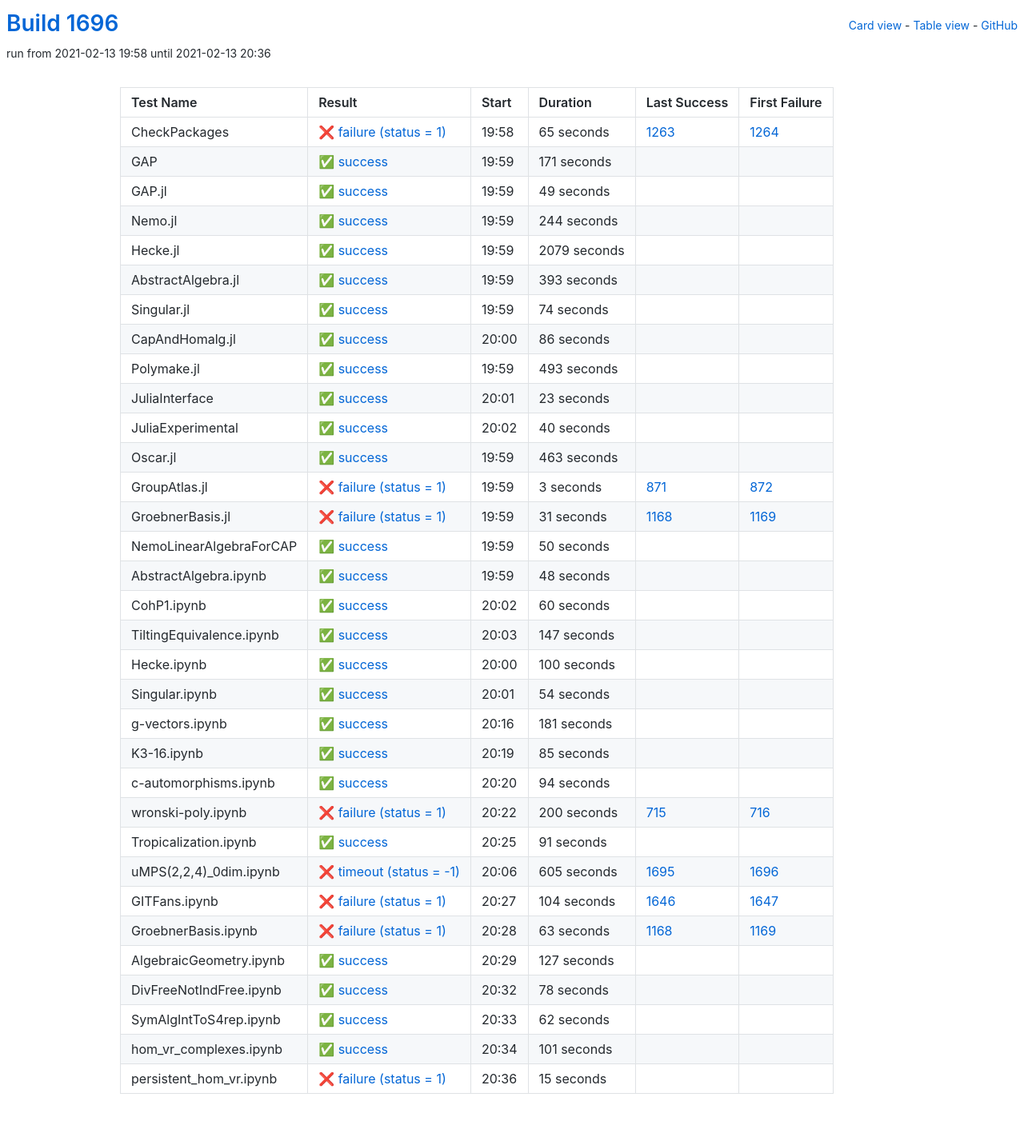
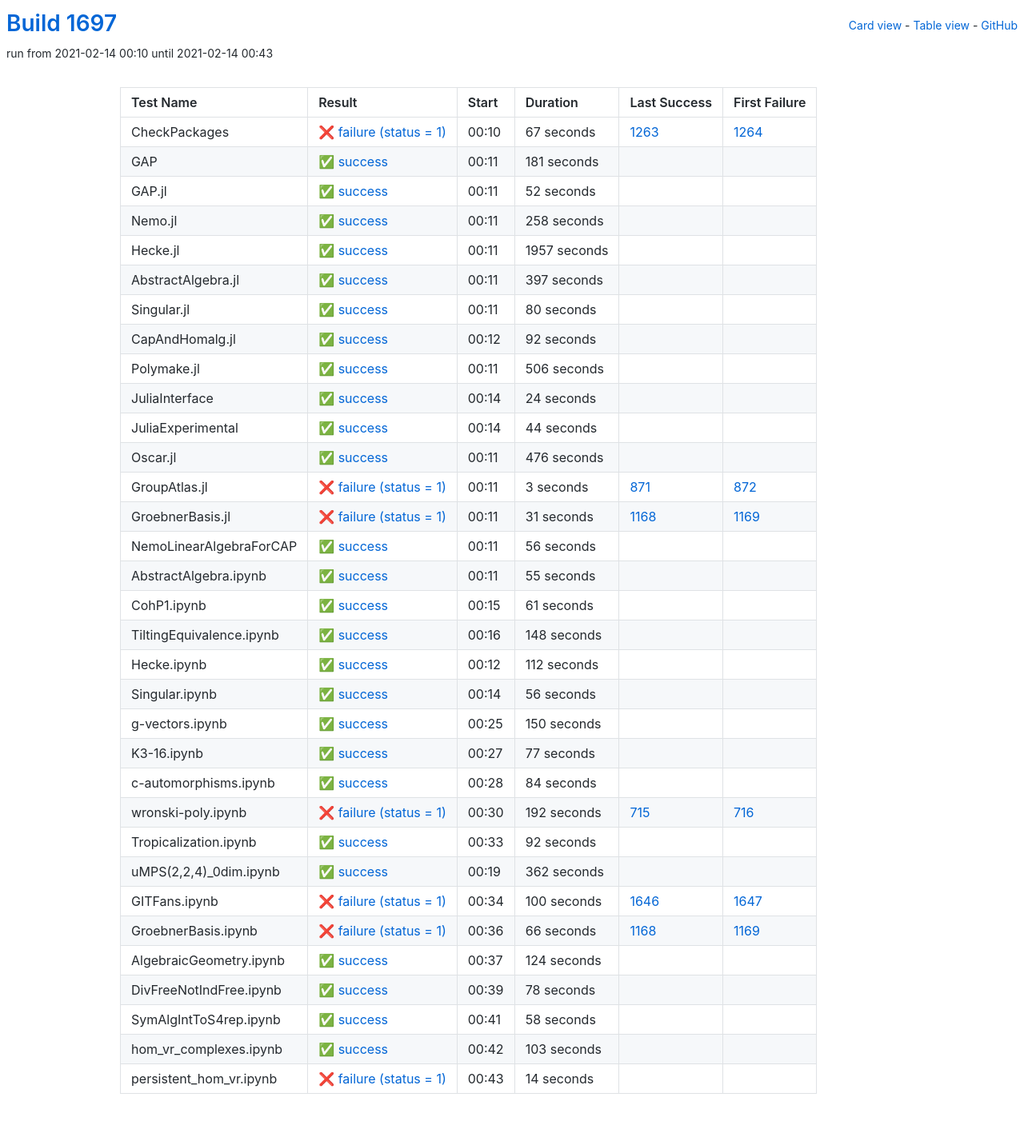
Before and after one commit to oscar-system/oscar-ci-status-stable, a Jekyll site: the page built from table.html, in a window 1280 px wide. Shown: the whole page at 80% size. Built offline with Jekyll 4.4.1, drawn with Linux system fonts in a browser that asks for light colours.

Commit message:
Build #1697

```diff
--- a/_data/ci.yml
+++ b/_data/ci.yml
@@ -1,6 +1,6 @@
 ---
-build: 1696
-build_url: https://oscarci.mathematik.uni-kl.de/job/oscar-stable/1696/
+build: 1697
+build_url: https://oscarci.mathematik.uni-kl.de/job/oscar-stable/1697/
 job: oscar-stable
 organization: oscar-system
 repo: oscar-ci-status-stable
@@ -8,152 +8,152 @@ repourl: https://github.com/oscar-system/oscar-ci-status-stable
 tests:
 - name: CheckPackages
   id: checkpackages
-  log: https://oscarci.mathematik.uni-kl.de/job/oscar-stable/1696/artifact/logs/build-1696/CheckPackages.log
-  start: 2021-02-13 19:58
+  log: https://oscarci.mathematik.uni-kl.de/job/oscar-stable/1697/artifact/logs/build-1697/CheckPackages.log
+  start: 2021-02-14 00:10
   success: false
   exitcode: 1
   status: failure
-  duration: 65
+  duration: 67
   last_success: 1263
   last_success_url: https://oscarci.mathematik.uni-kl.de/job/oscar-stable/1263/
   first_failure: 1264
   first_failure_url: https://oscarci.mathematik.uni-kl.de/job/oscar-stable/1264/
 - name: GAP
   id: gap
-  log: https://oscarci.mathematik.uni-kl.de/job/oscar-stable/1696/artifact/logs/build-1696/GAP.log
-  start: 2021-02-13 19:59
+  log: https://oscarci.mathematik.uni-kl.de/job/oscar-stable/1697/artifact/logs/build-1697/GAP.log
+  start: 2021-02-14 00:11
   success: true
   exitcode: 0
   status: success
-  duration: 171
+  duration: 181
   last_success: false
   last_success_url:
   first_failure: false
   first_failure_url:
 - name: GAP.jl
   id: gap-jl
-  log: https://oscarci.mathematik.uni-kl.de/job/oscar-stable/1696/artifact/logs/build-1696/GAP.jl.log
-  start: 2021-02-13 19:59
+  log: https://oscarci.mathematik.uni-kl.de/job/oscar-stable/1697/artifact/logs/build-1697/GAP.jl.log
+  start: 2021-02-14 00:11
   success: true
   exitcode: 0
   status: success
-  duration: 49
+  duration: 52
   last_success: false
   last_success_url:
   first_failure: false
   first_failure_url:
 - name: Nemo.jl
   id: nemo-jl
-  log: https://oscarci.mathematik.uni-kl.de/job/oscar-stable/1696/artifact/logs/build-1696/Nemo.jl.log
-  start: 2021-02-13 19:59
+  log: https://oscarci.mathematik.uni-kl.de/job/oscar-stable/1697/artifact/logs/build-1697/Nemo.jl.log
+  start: 2021-02-14 00:11
   success: true
   exitcode: 0
   status: success
-  duration: 244
+  duration: 258
   last_success: false
   last_success_url:
   first_failure: false
   first_failure_url:
 - name: Hecke.jl
   id: hecke-jl
-  log: https://oscarci.mathematik.uni-kl.de/job/oscar-stable/1696/artifact/logs/build-1696/Hecke.jl.log
-  start: 2021-02-13 19:59
+  log: https://oscarci.mathematik.uni-kl.de/job/oscar-stable/1697/artifact/logs/build-1697/Hecke.jl.log
+  start: 2021-02-14 00:11
   success: true
   exitcode: 0
   status: success
-  duration: 2079
+  duration: 1957
   last_success: false
   last_success_url:
   first_failure: false
   first_failure_url:
 - name: AbstractAlgebra.jl
   id: abstractalgebra-jl
-  log: https://oscarci.mathematik.uni-kl.de/job/oscar-stable/1696/artifact/logs/build-1696/AbstractAlgebra.jl.log
-  start: 2021-02-13 19:59
+  log: https://oscarci.mathematik.uni-kl.de/job/oscar-stable/1697/artifact/logs/build-1697/AbstractAlgebra.jl.log
+  start: 2021-02-14 00:11
   success: true
   exitcode: 0
   status: success
-  duration: 393
+  duration: 397
   last_success: false
   last_success_url:
   first_failure: false
   first_failure_url:
 - name: Singular.jl
   id: singular-jl
-  log: https://oscarci.mathematik.uni-kl.de/job/oscar-stable/1696/artifact/logs/build-1696/Singular.jl.log
-  start: 2021-02-13 19:59
+  log: https://oscarci.mathematik.uni-kl.de/job/oscar-stable/1697/artifact/logs/build-1697/Singular.jl.log
+  start: 2021-02-14 00:11
   success: true
   exitcode: 0
   status: success
-  duration: 74
+  duration: 80
   last_success: false
   last_success_url:
   first_failure: false
   first_failure_url:
 - name: CapAndHomalg.jl
   id: capandhomalg-jl
-  log: https://oscarci.mathematik.uni-kl.de/job/oscar-stable/1696/artifact/logs/build-1696/CapAndHomalg.jl.log
-  start: 2021-02-13 20:00
+  log: https://oscarci.mathematik.uni-kl.de/job/oscar-stable/1697/artifact/logs/build-1697/CapAndHomalg.jl.log
+  start: 2021-02-14 00:12
   success: true
   exitcode: 0
   status: success
-  duration: 86
+  duration: 92
   last_success: false
   last_success_url:
   first_failure: false
   first_failure_url:
 - name: Polymake.jl
   id: polymake-jl
-  log: https://oscarci.mathematik.uni-kl.de/job/oscar-stable/1696/artifact/logs/build-1696/Polymake.jl.log
-  start: 2021-02-13 19:59
+  log: https://oscarci.mathematik.uni-kl.de/job/oscar-stable/1697/artifact/logs/build-1697/Polymake.jl.log
+  start: 2021-02-14 00:11
   success: true
   exitcode: 0
   status: success
-  duration: 493
+  duration: 506
   last_success: false
   last_success_url:
   first_failure: false
   first_failure_url:
 - name: JuliaInterface
   id: juliainterface
-  log: https://oscarci.mathematik.uni-kl.de/job/oscar-stable/1696/artifact/logs/build-1696/JuliaInterface.log
-  start: 2021-02-13 20:01
+  log: https://oscarci.mathematik.uni-kl.de/job/oscar-stable/1697/artifact/logs/build-1697/JuliaInterface.log
+  start: 2021-02-14 00:14
   success: true
   exitcode: 0
   status: success
-  duration: 23
+  duration: 24
   last_success: false
   last_success_url:
   first_failure: false
   first_failure_url:
 - name: JuliaExperimental
   id: juliaexperimental
-  log: https://oscarci.mathematik.uni-kl.de/job/oscar-stable/1696/artifact/logs/build-1696/JuliaExperimental.log
-  start: 2021-02-13 20:02
+  log: https://oscarci.mathematik.uni-kl.de/job/oscar-stable/1697/artifact/logs/build-1697/JuliaExperimental.log
+  start: 2021-02-14 00:14
   success: true
   exitcode: 0
   status: success
-  duration: 40
+  duration: 44
   last_success: false
   last_success_url:
   first_failure: false
   first_failure_url:
 - name: Oscar.jl
   id: oscar-jl
-  log: https://oscarci.mathematik.uni-kl.de/job/oscar-stable/1696/artifact/logs/build-1696/Oscar.jl.log
-  start: 2021-02-13 19:59
+  log: https://oscarci.mathematik.uni-kl.de/job/oscar-stable/1697/artifact/logs/build-1697/Oscar.jl.log
+  start: 2021-02-14 00:11
   success: true
   exitcode: 0
   status: success
-  duration: 463
+  duration: 476
   last_success: false
   last_success_url:
   first_failure: false
   first_failure_url:
 - name: GroupAtlas.jl
   id: groupatlas-jl
-  log: https://oscarci.mathematik.uni-kl.de/job/oscar-stable/1696/artifact/logs/build-1696/GroupAtlas.jl.log
-  start: 2021-02-13 19:59
+  log: https://oscarci.mathematik.uni-kl.de/job/oscar-stable/1697/artifact/logs/build-1697/GroupAtlas.jl.log
+  start: 2021-02-14 00:11
   success: false
   exitcode: 1
   status: failure
@@ -164,8 +164,8 @@ tests:
   first_failure_url: https://oscarci.mathematik.uni-kl.de/job/oscar-stable/872/
 - name: GroebnerBasis.jl
   id: groebnerbasis-jl
-  log: https://oscarci.mathematik.uni-kl.de/job/oscar-stable/1696/artifact/logs/build-1696/GroebnerBasis.jl.log
-  start: 2021-02-13 19:59
+  log: https://oscarci.mathematik.uni-kl.de/job/oscar-stable/1697/artifact/logs/build-1697/GroebnerBasis.jl.log
+  start: 2021-02-14 00:11
   success: false
   exitcode: 1
   status: failure
@@ -176,188 +176,188 @@ tests:
   first_failure_url: https://oscarci.mathematik.uni-kl.de/job/oscar-stable/1169/
 - name: NemoLinearAlgebraForCAP
   id: nemolinearalgebraforcap
-  log: https://oscarci.mathematik.uni-kl.de/job/oscar-stable/1696/artifact/logs/build-1696/NemoLinearAlgebraForCAP.log
-  start: 2021-02-13 19:59
+  log: https://oscarci.mathematik.uni-kl.de/job/oscar-stable/1697/artifact/logs/build-1697/NemoLinearAlgebraForCAP.log
+  start: 2021-02-14 00:11
   success: true
   exitcode: 0
   status: success
-  duration: 50
+  duration: 56
   last_success: false
   last_success_url:
   first_failure: false
   first_failure_url:
 - name: AbstractAlgebra.ipynb
   id: abstractalgebra-ipynb
-  log: https://oscarci.mathematik.uni-kl.de/job/oscar-stable/1696/artifact/logs/build-1696/AbstractAlgebra.ipynb.log
-  start: 2021-02-13 19:59
+  log: https://oscarci.mathematik.uni-kl.de/job/oscar-stable/1697/artifact/logs/build-1697/AbstractAlgebra.ipynb.log
+  start: 2021-02-14 00:11
   success: true
   exitcode: 0
   status: success
-  duration: 48
+  duration: 55
   last_success: false
   last_success_url:
   first_failure: false
   first_failure_url:
 - name: CohP1.ipynb
   id: cohp1-ipynb
-  log: https://oscarci.mathematik.uni-kl.de/job/oscar-stable/1696/artifact/logs/build-1696/CohP1.ipynb.log
-  start: 2021-02-13 20:02
+  log: https://oscarci.mathematik.uni-kl.de/job/oscar-stable/1697/artifact/logs/build-1697/CohP1.ipynb.log
+  start: 2021-02-14 00:15
   success: true
   exitcode: 0
   status: success
-  duration: 60
+  duration: 61
   last_success: false
   last_success_url:
   first_failure: false
   first_failure_url:
 - name: TiltingEquivalence.ipynb
   id: tiltingequivalence-ipynb
-  log: https://oscarci.mathematik.uni-kl.de/job/oscar-stable/1696/artifact/logs/build-1696/TiltingEquivalence.ipynb.log
-  start: 2021-02-13 20:03
+  log: https://oscarci.mathematik.uni-kl.de/job/oscar-stable/1697/artifact/logs/build-1697/TiltingEquivalence.ipynb.log
+  start: 2021-02-14 00:16
   success: true
   exitcode: 0
   status: success
-  duration: 147
+  duration: 148
   last_success: false
   last_success_url:
   first_failure: false
   first_failure_url:
 - name: Hecke.ipynb
   id: hecke-ipynb
-  log: https://oscarci.mathematik.uni-kl.de/job/oscar-stable/1696/artifact/logs/build-1696/Hecke.ipynb.log
-  start: 2021-02-13 20:00
+  log: https://oscarci.mathematik.uni-kl.de/job/oscar-stable/1697/artifact/logs/build-1697/Hecke.ipynb.log
+  start: 2021-02-14 00:12
   success: true
   exitcode: 0
   status: success
-  duration: 100
+  duration: 112
   last_success: false
   last_success_url:
   first_failure: false
   first_failure_url:
 - name: Singular.ipynb
   id: singular-ipynb
-  log: https://oscarci.mathematik.uni-kl.de/job/oscar-stable/1696/artifact/logs/build-1696/Singular.ipynb.log
-  start: 2021-02-13 20:01
+  log: https://oscarci.mathematik.uni-kl.de/job/oscar-stable/1697/artifact/logs/build-1697/Singular.ipynb.log
+  start: 2021-02-14 00:14
   success: true
   exitcode: 0
   status: success
-  duration: 54
+  duration: 56
   last_success: false
   last_success_url:
   first_failure: false
   first_failure_url:
 - name: g-vectors.ipynb
   id: g-vectors-ipynb
-  log: https://oscarci.mathematik.uni-kl.de/job/oscar-stable/1696/artifact/logs/build-1696/g-vectors.ipynb.log
-  start: 2021-02-13 20:16
+  log: https://oscarci.mathematik.uni-kl.de/job/oscar-stable/1697/artifact/logs/build-1697/g-vectors.ipynb.log
+  start: 2021-02-14 00:25
   success: true
   exitcode: 0
   status: success
-  duration: 181
+  duration: 150
   last_success: false
   last_success_url:
   first_failure: false
   first_failure_url:
 - name: K3-16.ipynb
   id: k3-16-ipynb
-  log: https://oscarci.mathematik.uni-kl.de/job/oscar-stable/1696/artifact/logs/build-1696/K3-16.ipynb.log
-  start: 2021-02-13 20:19
+  log: https://oscarci.mathematik.uni-kl.de/job/oscar-stable/1697/artifact/logs/build-1697/K3-16.ipynb.log
+  start: 2021-02-14 00:27
   success: true
   exitcode: 0
   status: success
-  duration: 85
+  duration: 77
   last_success: false
   last_success_url:
   first_failure: false
   first_failure_url:
 - name: c-automorphisms.ipynb
   id: c-automorphisms-ipynb
-  log: https://oscarci.mathematik.uni-kl.de/job/oscar-stable/1696/artifact/logs/build-1696/c-automorphisms.ipynb.log
-  start: 2021-02-13 20:20
+  log: https://oscarci.mathematik.uni-kl.de/job/oscar-stable/1697/artifact/logs/build-1697/c-automorphisms.ipynb.log
+  start: 2021-02-14 00:28
   success: true
   exitcode: 0
   status: success
-  duration: 94
+  duration: 84
   last_success: false
   last_success_url:
   first_failure: false
   first_failure_url:
 - name: wronski-poly.ipynb
   id: wronski-poly-ipynb
-  log: https://oscarci.mathematik.uni-kl.de/job/oscar-stable/1696/artifact/logs/build-1696/wronski-poly.ipynb.log
-  start: 2021-02-13 20:22
+  log: https://oscarci.mathematik.uni-kl.de/job/oscar-stable/1697/artifact/logs/build-1697/wronski-poly.ipynb.log
+  start: 2021-02-14 00:30
   success: false
   exitcode: 1
   status: failure
-  duration: 200
+  duration: 192
   last_success: 715
   last_success_url: https://oscarci.mathematik.uni-kl.de/job/oscar-stable/715/
   first_failure: 716
   first_failure_url: https://oscarci.mathematik.uni-kl.de/job/oscar-stable/716/
 - name: Tropicalization.ipynb
   id: tropicalization-ipynb
-  log: https://oscarci.mathematik.uni-kl.de/job/oscar-stable/1696/artifact/logs/build-1696/Tropicalization.ipynb.log
-  start: 2021-02-13 20:25
+  log: https://oscarci.mathematik.uni-kl.de/job/oscar-stable/1697/artifact/logs/build-1697/Tropicalization.ipynb.log
+  start: 2021-02-14 00:33
   success: true
   exitcode: 0
   status: success
-  duration: 91
+  duration: 92
   last_success: false
   last_success_url:
   first_failure: false
   first_failure_url:
 - name: uMPS(2,2,4)_0dim.ipynb
   id: umps-2-2-4-0dim-ipynb
-  log: https://oscarci.mathematik.uni-kl.de/job/oscar-stable/1696/artifact/logs/build-1696/uMPS-2-2-4-_0dim.ipynb.log
-  start: 2021-02-13 20:06
-  success: false
-  exitcode: -1
-  status: timeout
-  duration: 605
-  last_success: 1695
-  last_success_url: https://oscarci.mathematik.uni-kl.de/job/oscar-stable/1695/
-  first_failure: 1696
-  first_failure_url: https://oscarci.mathematik.uni-kl.de/job/oscar-stable/1696/
+  log: https://oscarci.mathematik.uni-kl.de/job/oscar-stable/1697/artifact/logs/build-1697/uMPS-2-2-4-_0dim.ipynb.log
+  start: 2021-02-14 00:19
+  success: true
+  exitcode: 0
+  status: success
+  duration: 362
+  last_success: false
+  last_success_url:
+  first_failure: false
+  first_failure_url:
 - name: GITFans.ipynb
   id: gitfans-ipynb
-  log: https://oscarci.mathematik.uni-kl.de/job/oscar-stable/1696/artifact/logs/build-1696/GITFans.ipynb.log
-  start: 2021-02-13 20:27
+  log: https://oscarci.mathematik.uni-kl.de/job/oscar-stable/1697/artifact/logs/build-1697/GITFans.ipynb.log
+  start: 2021-02-14 00:34
   success: false
   exitcode: 1
   status: failure
-  duration: 104
+  duration: 100
   last_success: 1646
   last_success_url: https://oscarci.mathematik.uni-kl.de/job/oscar-stable/1646/
   first_failure: 1647
   first_failure_url: https://oscarci.mathematik.uni-kl.de/job/oscar-stable/1647/
 - name: GroebnerBasis.ipynb
   id: groebnerbasis-ipynb
-  log: https://oscarci.mathematik.uni-kl.de/job/oscar-stable/1696/artifact/logs/build-1696/GroebnerBasis.ipynb.log
-  start: 2021-02-13 20:28
+  log: https://oscarci.mathematik.uni-kl.de/job/oscar-stable/1697/artifact/logs/build-1697/GroebnerBasis.ipynb.log
+  start: 2021-02-14 00:36
   success: false
   exitcode: 1
   status: failure
-  duration: 63
+  duration: 66
   last_success: 1168
   last_success_url: https://oscarci.mathematik.uni-kl.de/job/oscar-stable/1168/
   first_failure: 1169
   first_failure_url: https://oscarci.mathematik.uni-kl.de/job/oscar-stable/1169/
 - name: AlgebraicGeometry.ipynb
   id: algebraicgeometry-ipynb
-  log: https://oscarci.mathematik.uni-kl.de/job/oscar-stable/1696/artifact/logs/build-1696/AlgebraicGeometry.ipynb.log
-  start: 2021-02-13 20:29
+  log: https://oscarci.mathematik.uni-kl.de/job/oscar-stable/1697/artifact/logs/build-1697/AlgebraicGeometry.ipynb.log
+  start: 2021-02-14 00:37
   success: true
   exitcode: 0
   status: success
-  duration: 127
+  duration: 124
   last_success: false
   last_success_url:
   first_failure: false
   first_failure_url:
 - name: DivFreeNotIndFree.ipynb
   id: divfreenotindfree-ipynb
-  log: https://oscarci.mathematik.uni-kl.de/job/oscar-stable/1696/artifact/logs/build-1696/DivFreeNotIndFree.ipynb.log
-  start: 2021-02-13 20:32
+  log: https://oscarci.mathematik.uni-kl.de/job/oscar-stable/1697/artifact/logs/build-1697/DivFreeNotIndFree.ipynb.log
+  start: 2021-02-14 00:39
   success: true
   exitcode: 0
   status: success
@@ -368,36 +368,36 @@ tests:
   first_failure_url:
 - name: SymAlgIntToS4rep.ipynb
   id: symalginttos4rep-ipynb
-  log: https://oscarci.mathematik.uni-kl.de/job/oscar-stable/1696/artifact/logs/build-1696/SymAlgIntToS4rep.ipynb.log
-  start: 2021-02-13 20:33
+  log: https://oscarci.mathematik.uni-kl.de/job/oscar-stable/1697/artifact/logs/build-1697/SymAlgIntToS4rep.ipynb.log
+  start: 2021-02-14 00:41
   success: true
   exitcode: 0
   status: success
-  duration: 62
+  duration: 58
   last_success: false
   last_success_url:
   first_failure: false
   first_failure_url:
 - name: hom_vr_complexes.ipynb
   id: hom-vr-complexes-ipynb
-  log: https://oscarci.mathematik.uni-kl.de/job/oscar-stable/1696/artifact/logs/build-1696/hom_vr_complexes.ipynb.log
-  start: 2021-02-13 20:34
+  log: https://oscarci.mathematik.uni-kl.de/job/oscar-stable/1697/artifact/logs/build-1697/hom_vr_complexes.ipynb.log
+  start: 2021-02-14 00:42
   success: true
   exitcode: 0
   status: success
-  duration: 101
+  duration: 103
   last_success: false
   last_success_url:
   first_failure: false
   first_failure_url:
 - name: persistent_hom_vr.ipynb
   id: persistent-hom-vr-ipynb
-  log: https://oscarci.mathematik.uni-kl.de/job/oscar-stable/1696/artifact/logs/build-1696/persistent_hom_vr.ipynb.log
-  start: 2021-02-13 20:36
+  log: https://oscarci.mathematik.uni-kl.de/job/oscar-stable/1697/artifact/logs/build-1697/persistent_hom_vr.ipynb.log
+  start: 2021-02-14 00:43
   success: false
   exitcode: 1
   status: failure
-  duration: 15
+  duration: 14
   last_success: false
   last_success_url:
   first_failure: false
```
Also changed, not shown: README.md.
